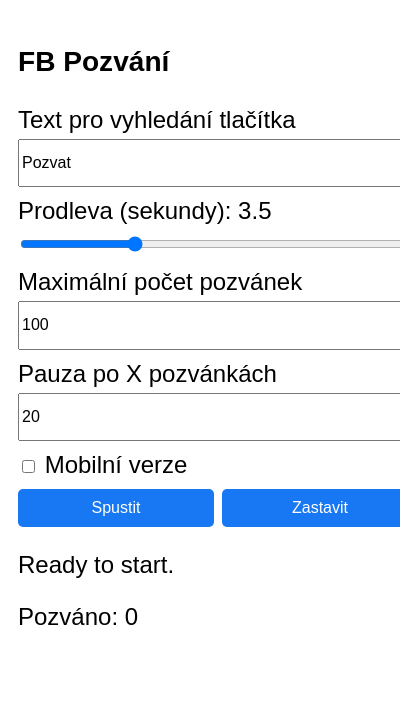
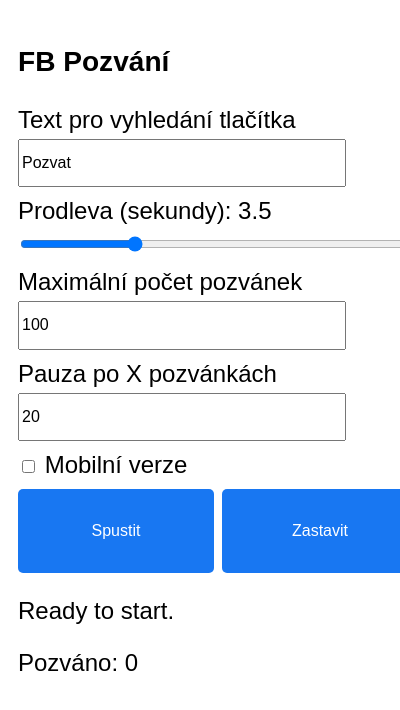
Before and after one commit to mathew8e/inviter, a browser extension: page popup.html in a window 400 px wide. Shown: the top 710 px of the page. Drawn offline with Linux system fonts and the light colour scheme.

Commit message:
adjustment to the buttion

```diff
--- a/popup.html
+++ b/popup.html
@@ -14,6 +14,7 @@
 
         button {
             width: 100%;
+            height: 10vh;
             padding: 10px;
             cursor: pointer;
             background: #1877F2;
@@ -35,7 +36,7 @@
         input[type="text"],
         input[type="number"] {
             height: 5vh;
-            width: 100%;
+            width: 80%;
             font-size: 4vw;
         }
 
```
